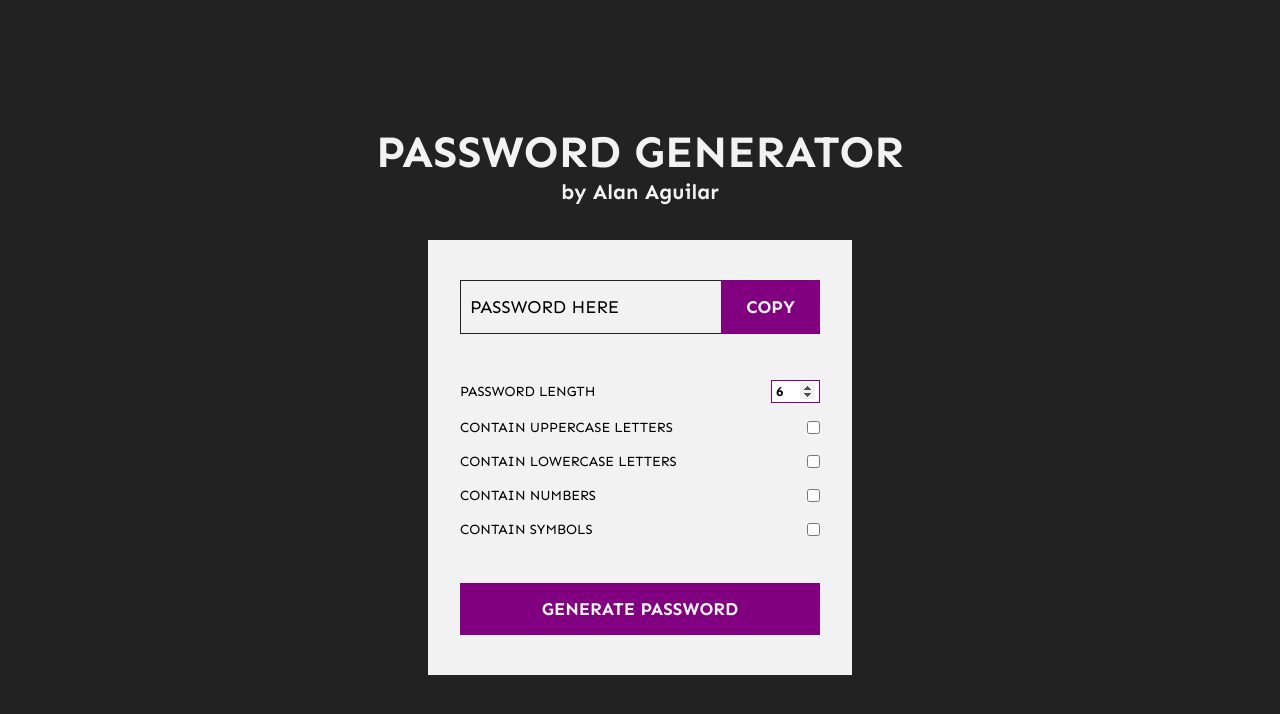
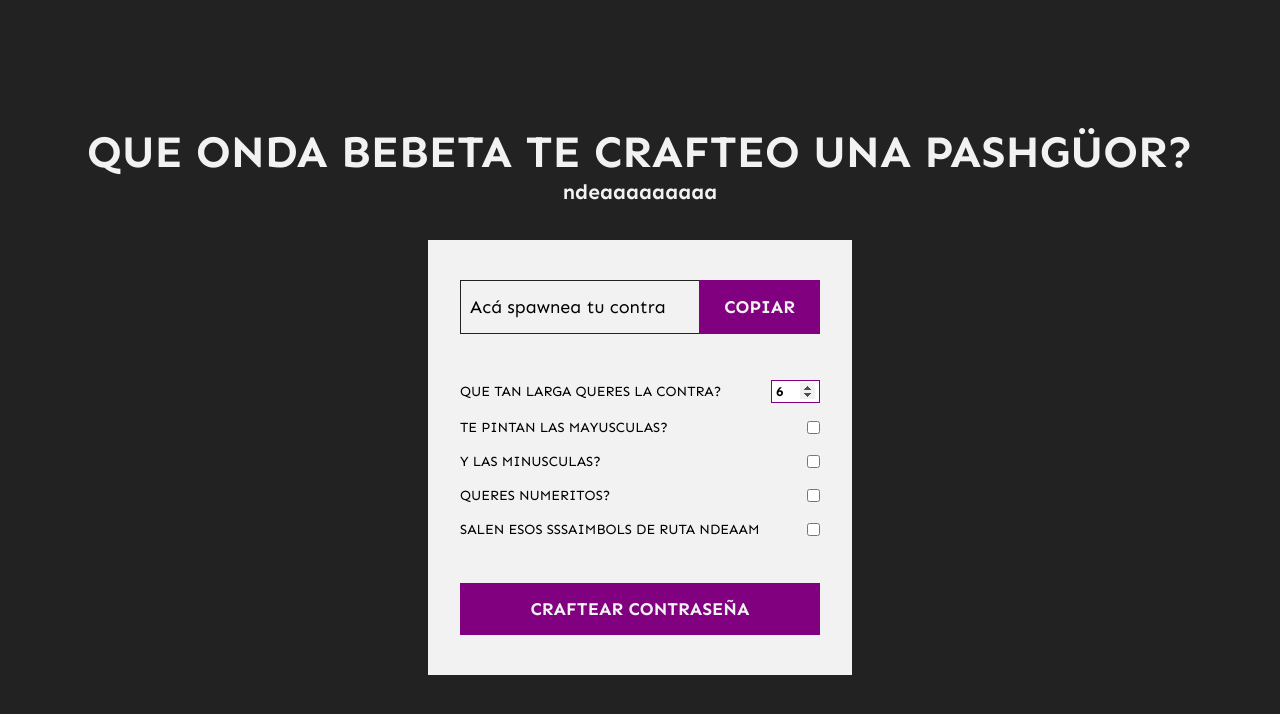
Before and after one commit to innerlize/Password-Generator, a plain HTML site: page index.html in a window 1280 px wide. Drawn offline with Linux system fonts and the light colour scheme.

Commit message:
Add files via upload

```diff
--- a/Scripts/main.js
+++ b/Scripts/main.js
@@ -80,5 +80,5 @@ copyButton.addEventListener('click', () => {
 	textarea.select();
 	document.execCommand('copy');
 	textarea.remove();
-	alert('Password Copied!')
+	alert('Listo reina, a ver si me compartis la contraseña para acceder a tu corazon eh')
 })
--- a/index.html
+++ b/index.html
@@ -9,41 +9,41 @@
 <body>
 
 	<div class="title_container">
-		<h1>Password Generator</h1>
-		<h4>by Alan Aguilar</h4>
+		<h1>QUE ONDA BEBETA TE CRAFTEO UNA PASHGÜOR?</h1>
+		<h4>ndeaaaaaaaaa</h4>
 	</div>
 
 	<div id="password_generator_container">
 
 		<div class="password_generator_logic_container_simple">
-			<span id="password">PASSWORD HERE</span>
-			<button id="copy_button">Copy</button>
+			<span id="password">Acá spawnea tu contra</span>
+			<button id="copy_button">Copiar</button>
 		</div>
 
 		<div>
 			<div class="password_generator_logic_container">
-				<label>Password Length</label>
+				<label>Que tan larga queres la contra?</label>
 				<input type="number" min="0" max="18" value="6" id="password_length">
 			</div>
 			<div class="password_generator_logic_container">
-				<label>Contain Uppercase Letters</label>
+				<label>Te pintan las mayusculas?</label>
 				<input type="checkbox" id="password_upper">
 			</div>
 			<div class="password_generator_logic_container">
-				<label>Contain Lowercase Letters</label>
+				<label>Y las minusculas?</label>
 				<input type="checkbox" id="password_lower">
 			</div>
 			<div class="password_generator_logic_container">
-				<label>Contain Numbers</label>
+				<label>Queres numeritos?</label>
 				<input type="checkbox" id="password_number">
 			</div>
 			<div class="password_generator_logic_container">
-				<label>Contain Symbols</label>
+				<label>Salen esos sssaimbols de ruta ndeaam</label>
 				<input type="checkbox" id="password_symbol">
 			</div>
 		</div>
 
-		<button id="generate_button">Generate Password</button>
+		<button id="generate_button">Craftear contraseña</button>
 
 	</div>
 
```
